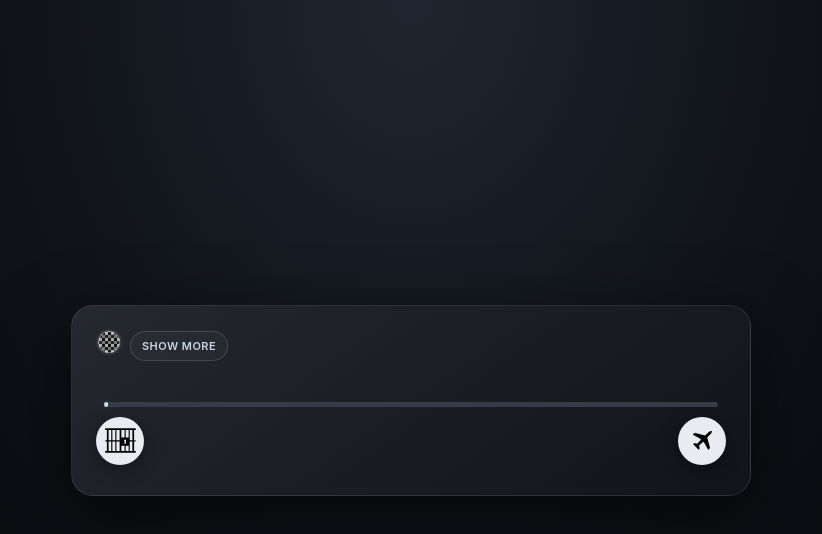
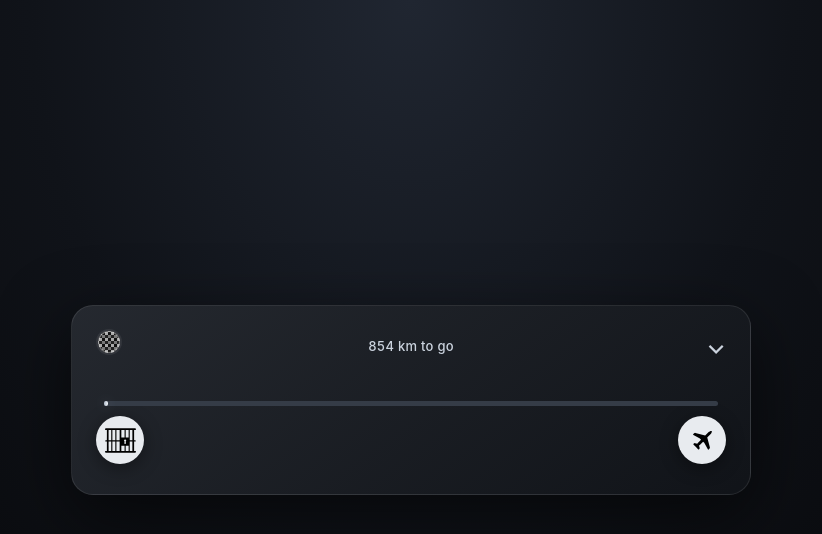
Before and after one commit to Aura271/progress-flight, a plain HTML site: page index.html in a window 1280 px wide. Shown: the whole page, without its empty margins (229-1051 px from the left). Drawn offline with Linux system fonts and the light colour scheme.

Commit message:
Add files via upload

```diff
--- a/index.html
+++ b/index.html
@@ -15,14 +15,50 @@
   }
   .widget { width:min(680px,100%); padding:25px 24px 20px; border:1px solid #ffffff18; border-radius:22px;
     background:linear-gradient(145deg,color-mix(in srgb,var(--widget-bg) 94%,white),color-mix(in srgb,var(--widget-bg) 72%,black)); box-shadow:0 22px 70px #0009; }
-  .top { display:flex; justify-content:space-between; align-items:center; gap:12px; margin-bottom:23px; }
+  .top {
+  display:grid;
+  grid-template-columns:1fr auto 1fr;
+  align-items:center;
+  gap:12px;
+  margin-bottom:23px;
+}
+
+.color-picker {
+  justify-self:start;
+}
+
+.remaining {
+  justify-self:center;
+  color:#cbd3de;
+  font-size:13px;
+  font-weight:500;
+  letter-spacing:.02em;
+  white-space:nowrap;
+  font-variant-numeric:tabular-nums;
+}
+
+.edit-toggle {
+  justify-self:end;
+}
   .top-actions { display:flex; align-items:center; gap:10px; }
   .color-picker { position:relative; display:block; flex:0 0 22px; width:22px; height:22px; padding:0; border:1px solid #ffffff65; border-radius:50%; cursor:pointer;
     background-color:#08090b; background-image:conic-gradient(#111 0 25%,#777 0 50%,#222 0 75%,#aaa 0); background-size:6px 6px;
     box-shadow:0 0 0 2px #ffffff12; image-rendering:pixelated; overflow:hidden; }
   .color-picker input { position:absolute; inset:0; width:100%; height:100%; opacity:0; cursor:pointer; }
-  .edit-toggle { border:1px solid #ffffff24; background:#ffffff08; color:#cbd3de; border-radius:999px; padding:7px 11px;
-    font:600 11px Inter,ui-sans-serif,system-ui,sans-serif; letter-spacing:.04em; cursor:pointer; }
+  .edit-toggle {
+  border:none;
+  background:transparent;
+  color:#cbd3de;
+  padding:0;
+  font:500 25px/1 Inter,ui-sans-serif,system-ui,sans-serif;
+  cursor:pointer;
+  display:grid;
+  place-items:center;
+}
+
+.edit-toggle:hover {
+  color:#ffffff;
+}
 .edit-toggle:hover { background:#ffffff14; }
   .eyebrow { color:#9ca5b2; font-size:11px; letter-spacing:.19em; text-transform:uppercase; }
   .track-wrap { position:relative; padding:18px 8px 13px; }
@@ -48,13 +84,16 @@
 </head>
 <body>
 <main class="widget" aria-label="Progress tracker">
+
   <div class="top">
-    <div class="top-actions">
   <label class="color-picker" title="Choose background colour" aria-label="Choose background colour">
     <input id="backgroundColor" type="color" value="#171b22" aria-label="Background colour">
   </label>
-      <button class="edit-toggle" id="editToggle" type="button" aria-expanded="false">SHOW MORE</button>
-    </div>
+
+  <div class="remaining" id="remaining">854 km to go</div>
+
+  <button class="edit-toggle" id="editToggle" type="button"
+    aria-expanded="false" aria-label="Show more" title="Show more">⌄</button>
 </div>
 
   <div class="track-wrap">
@@ -129,6 +168,7 @@ m2225 0 l0 -820 -227 -3 -228 -2 0 825 0 825 228 -2 227 -3 0 -820z m-1365
   const ids = ["value", "a", "b"];
   const els = Object.fromEntries(ids.map(id => [id, document.getElementById(id)]));
   const fill = document.getElementById("fill");
+  const remaining = document.getElementById("remaining");
   const editor = document.getElementById("editor");
   const editToggle = document.getElementById("editToggle");
   const backgroundColor = document.getElementById("backgroundColor");
@@ -148,6 +188,15 @@ m2225 0 l0 -820 -227 -3 -228 -2 0 825 0 825 228 -2 227 -3 0 -820z m-1365
     const v = Number(els.value.value);
     const a = Number(els.a.value);
     const b = Number(els.b.value);
+    if (els.value.value.trim() === "" || els.b.value.trim() === "") {
+  remaining.textContent = "— km to go";
+} else {
+  const distance = b - v;
+
+  remaining.textContent = Number.isFinite(distance)
+    ? `${distance.toLocaleString(undefined, { maximumFractionDigits: 2 })} km to go`
+    : "— km to go";
+}
 
     if (![v, a, b].every(Number.isFinite) || a === 0) {
       fill.style.width = "0%";
@@ -181,8 +230,11 @@ m2225 0 l0 -820 -227 -3 -228 -2 0 825 0 825 228 -2 227 -3 0 -820z m-1365
 
 editToggle.addEventListener("click", () => {
   const isOpen = editor.classList.toggle("open");
-    editToggle.textContent = isOpen ? "SHOW LESS" : "SHOW MORE";
+
+  editToggle.textContent = isOpen ? "⌃" : "⌄";
   editToggle.setAttribute("aria-expanded", String(isOpen));
+  editToggle.setAttribute("aria-label", isOpen ? "Show less" : "Show more");
+  editToggle.setAttribute("title", isOpen ? "Show less" : "Show more");
 });
 
   backgroundColor.addEventListener("input", () => {
```
Lines whose indentation alone changed are shown as unchanged.
